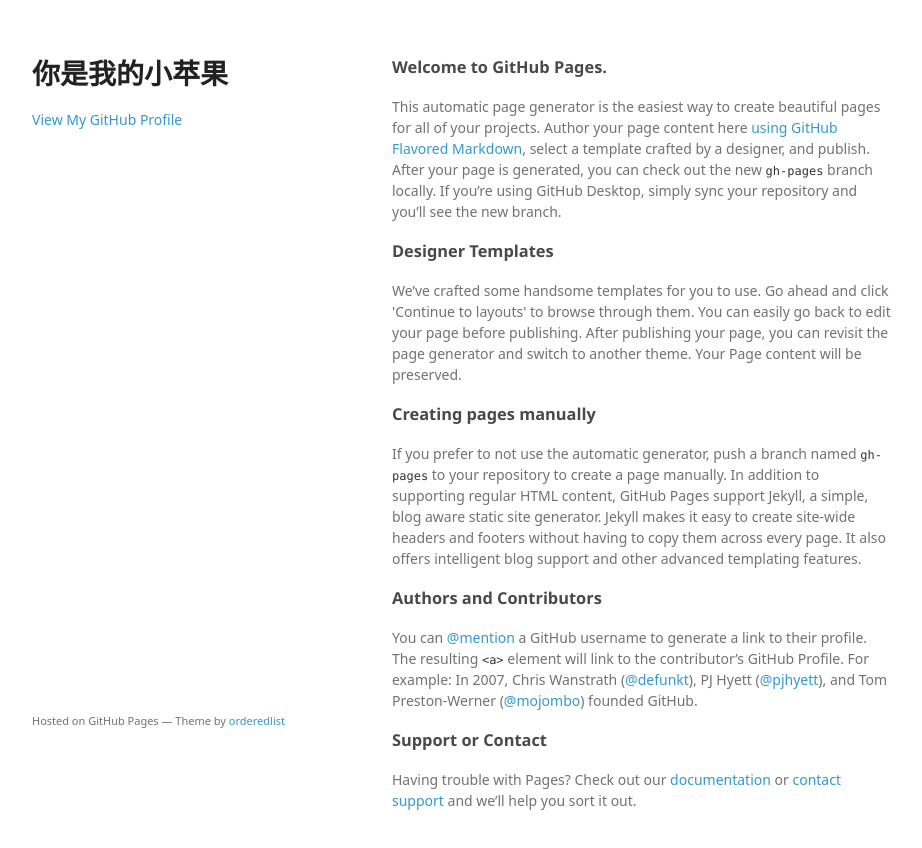
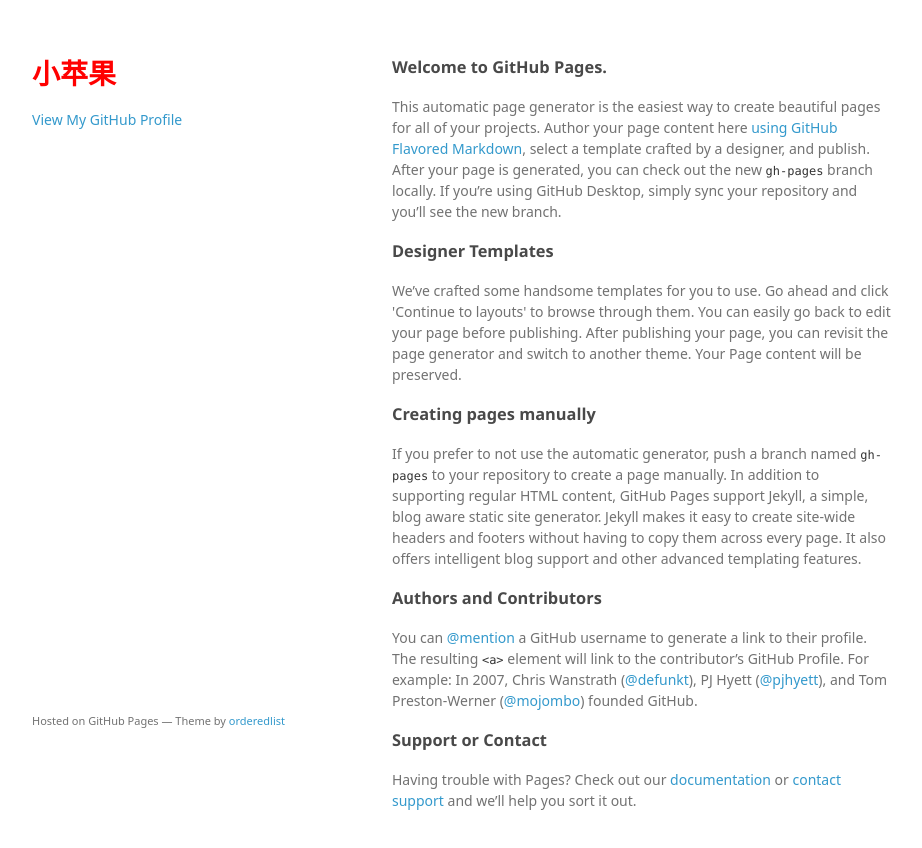
Before and after one commit to xpingguo/xpingguo.github.com, a plain HTML site: page index.html in a window 1280 px wide. Shown: the whole page, without its empty margins (178-1100 px from the left). Drawn offline with Linux system fonts and the light colour scheme; a web font is replaced by a local one.

Commit message:
css color

```diff
--- a/index.html
+++ b/index.html
@@ -1,5 +1,8 @@
 <!doctype html>
 <html>
+<style>
+    .h1color{ color:#F00}
+</style>
   <head>
     <meta charset="utf-8">
     <meta http-equiv="X-UA-Compatible" content="chrome=1">
@@ -12,10 +15,10 @@
     <script src="//html5shiv.googlecode.com/svn/trunk/html5.js"></script>
     <![endif]-->
   </head>
-  <body>
+  <body bgcolor="black">
     <div class="wrapper">
       <header>
-        <h1>你是我的小苹果</h1>
+        <h1 class="h1color">小苹果</h1>
         <p></p>
 
 
```
